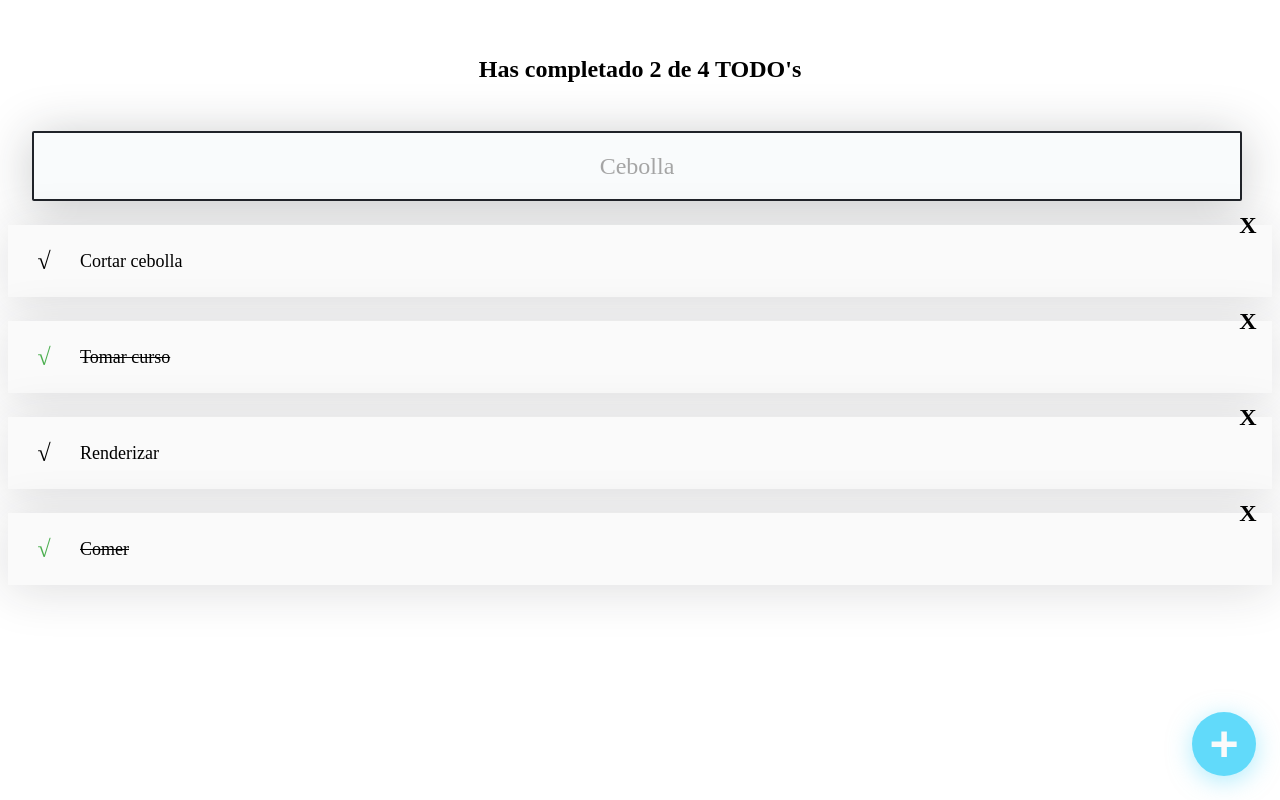
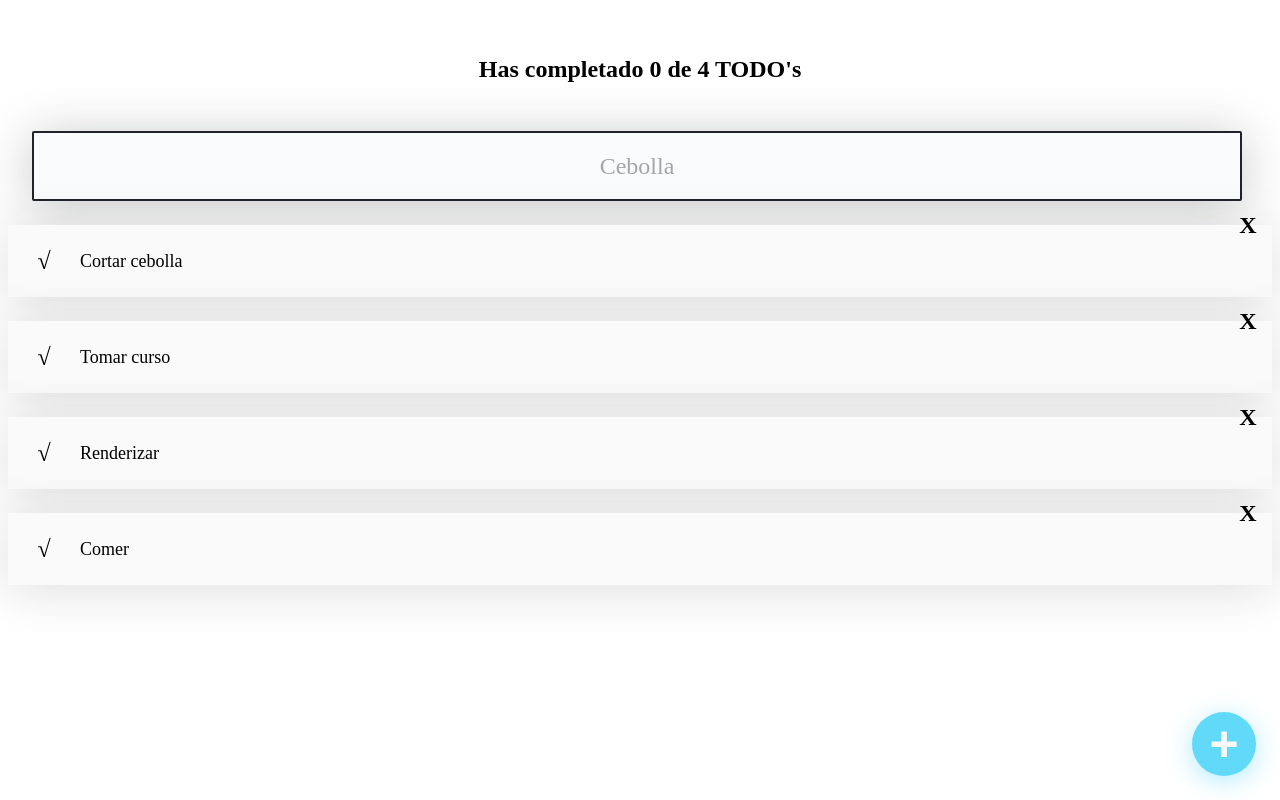
Before and after one commit to Diegofergamboa/React-Course, a React (Create React App) app in the folder react-course/: page / in a window 1280 px wide. Built offline with nearby package versions, Linux system fonts and the light colour scheme.

Commit message:
Building the files into folders witht he components

```diff
--- a/react-course/src/App.js
+++ b/react-course/src/App/index.js
@@ -1,16 +1,16 @@
 import React from 'react';
-import { TodoCounter } from './TodoCounter';
-import { TodoSearch } from './TodoSearch';
-import { TodoList } from './TodoList';
-import { CreateTodoButton } from './CreateTodoButton';
-import { TodoItem } from './TodoItem';
+import { TodoCounter } from '../TodoCounter/index.';
+import { TodoSearch } from '../TodoSearch';
+import { TodoList } from '../TodoList';
+import { CreateTodoButton } from '../CreateTodoButton';
+import { TodoItem } from '../TodoItem';
 // import './App.css';
 
 const defaultTodos = [
   { text: 'Cortar cebolla', completed: false } ,
-  { text: 'Tomar curso', completed: true } ,
+  { text: 'Tomar curso', completed: false } ,
   { text: 'Renderizar', completed: false } ,
-  { text: 'Comer', completed: true } ,
+  { text: 'Comer', completed: false } ,
 ];
 
 
@@ -50,8 +50,8 @@ function App() {
   const deleteTodo = (text) => {
     const todoIndex = todos.findIndex(todo => todo.text === text);
     let newTodos = [...todos];
-    newTodos.splice(todoIndex, 1)
-    setTodos(newTodos)
+    newTodos.splice(todoIndex, 1);
+    setTodos(newTodos);
   }
 
   return (
```
Also changed, not shown: react-course/src/App/App.css (renamed from react-course/src/App.css), react-course/src/CreateTodoButton/CreateTodoButton.css (renamed from react-course/src/CreateTodoButton.css), react-course/src/CreateTodoButton/index.js (renamed from react-course/src/CreateTodoButton.js), react-course/src/TodoCounter/TodoCounter.css (renamed from react-course/src/TodoCounter.css), react-course/src/TodoCounter/index..js (renamed from react-course/src/TodoCounter.js), react-course/src/TodoItem/TodoItem.css (renamed from react-course/src/TodoItem.css), react-course/src/TodoItem/index.js (renamed from react-course/src/TodoItem.js), react-course/src/TodoList/TodoList.css (renamed from react-course/src/TodoList.css), react-course/src/TodoList/index.js (renamed from react-course/src/TodoList.js), react-course/src/TodoSearch/TodoSearch.css (renamed from react-course/src/TodoSearch.css), react-course/src/TodoSearch/index.js (renamed from react-course/src/TodoSearch.js).
